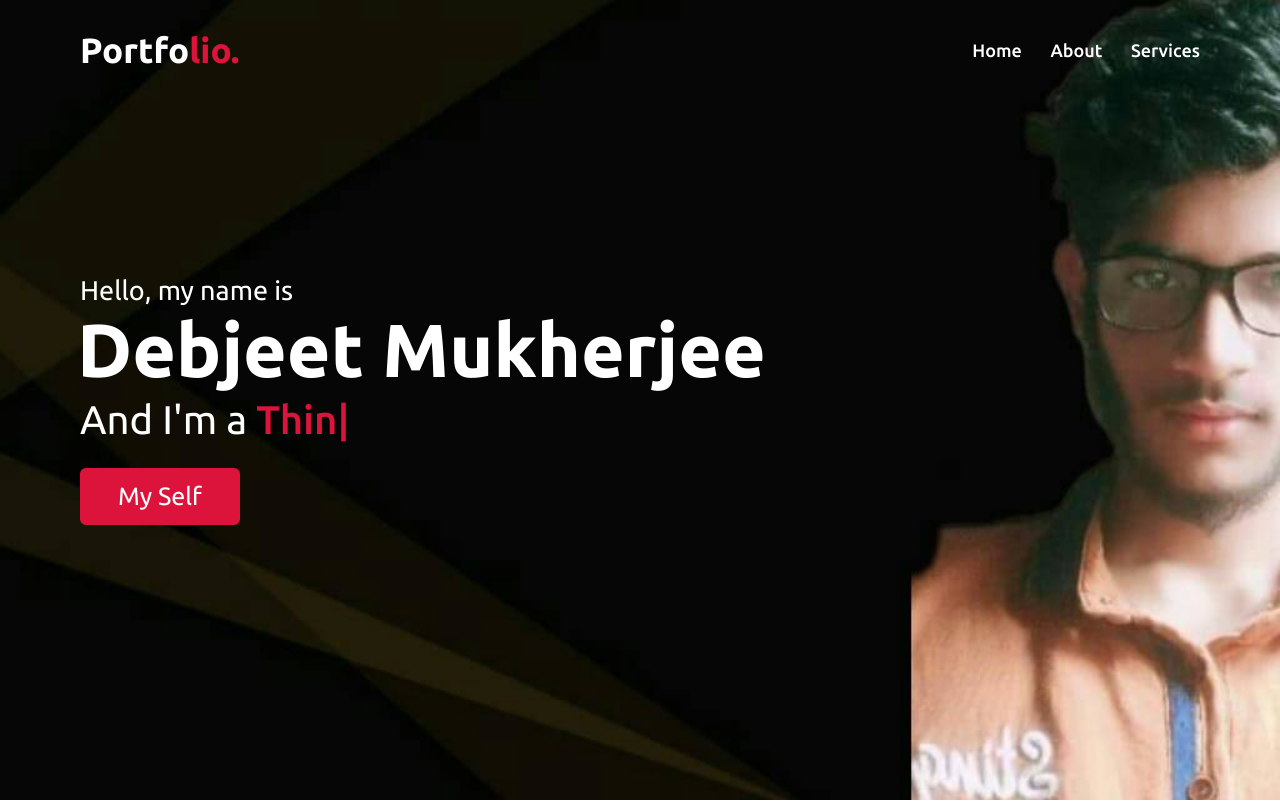
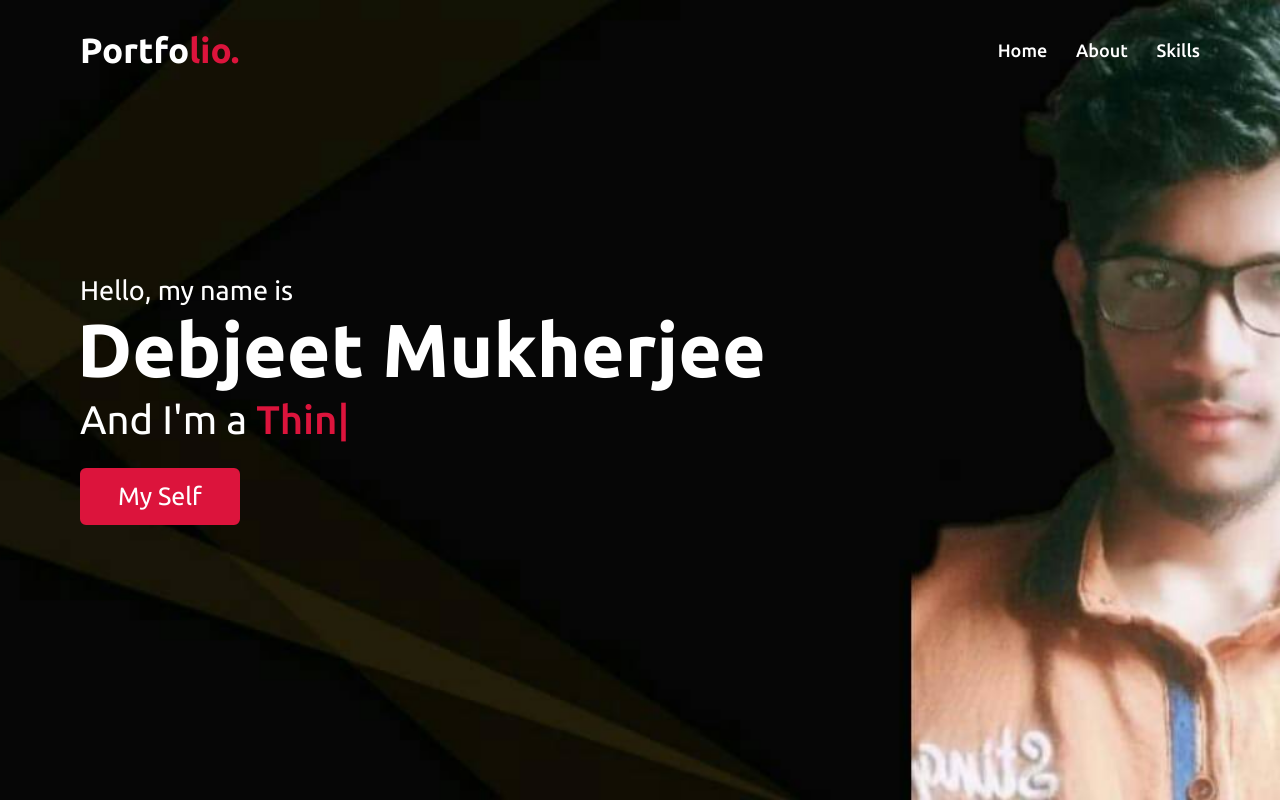
Before and after one commit to CoderDebjeet/Myself, a plain HTML site: page index.html in a window 1280 px wide. Shown: the top 802 px of the page. Drawn offline with nearby package versions, Linux system fonts and the light colour scheme.

Commit message:
Update index.html

```diff
--- a/index.html
+++ b/index.html
@@ -23,7 +23,7 @@
             <ul class="menu">
                 <li><a href="#home" class="menu-btn">Home</a></li>
                 <li><a href="#about" class="menu-btn">About</a></li>
-                <li><a href="#services" class="menu-btn">Services</a></li>
+                <li><a href="#services" class="menu-btn">Skills</a></li>
             </ul>
             <div class="menu-btn">
                 <i class="fas fa-bars"></i>
```
